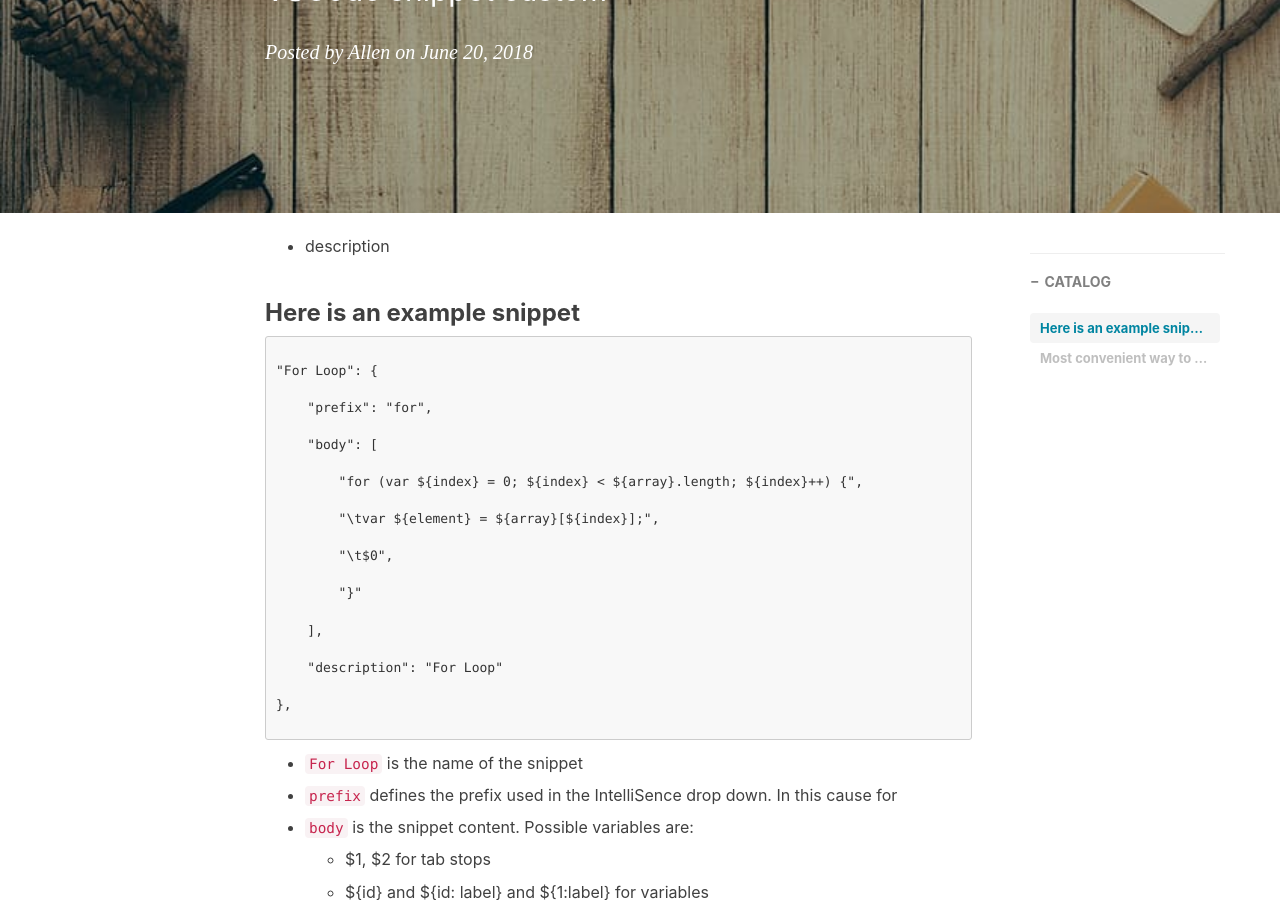
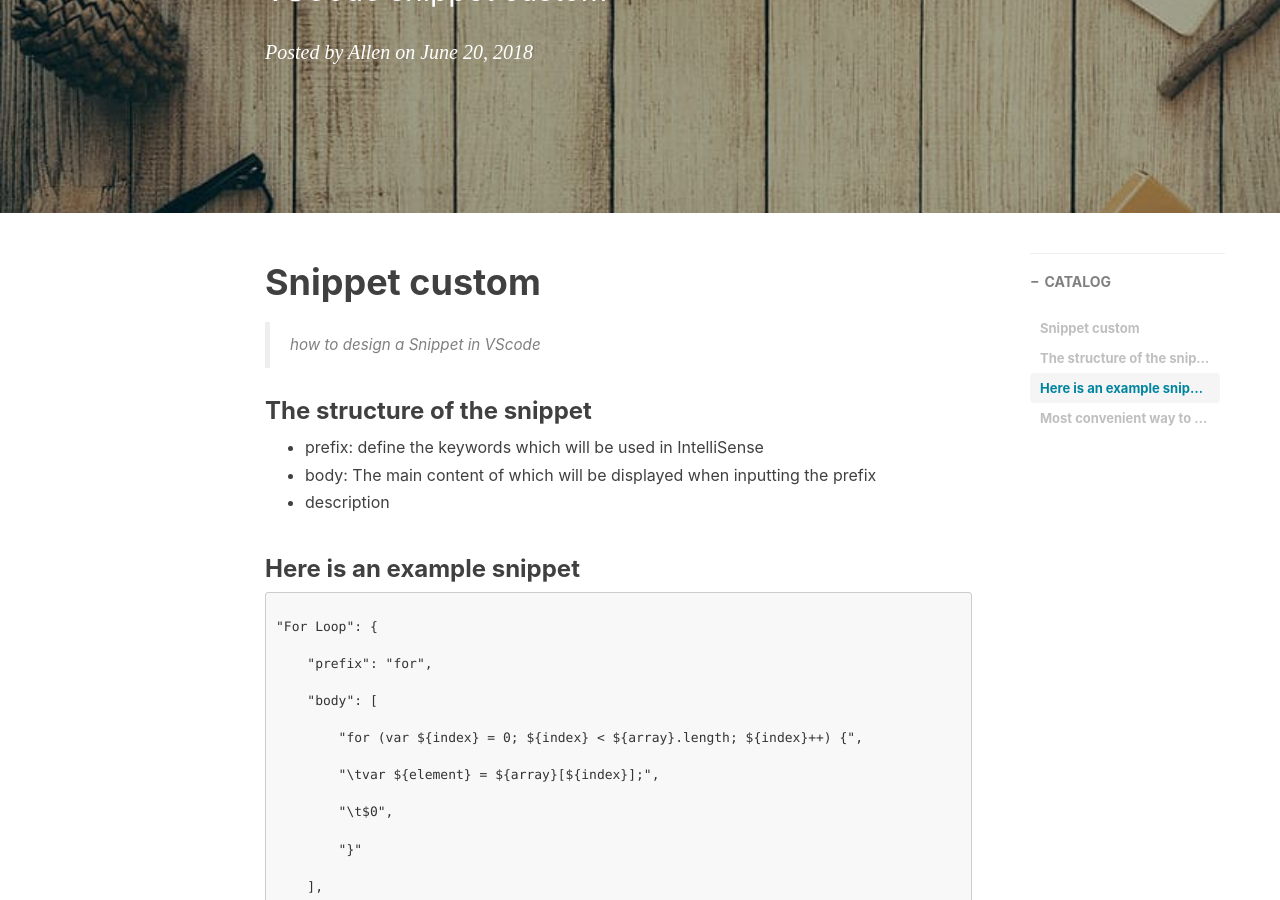
Before and after one commit to allen391/allen-blog, a Jekyll site: the page built from _posts/2018-06-20-vscode-snippet-custom.md, in a window 1280 px wide and 900 px high, scrolled down 310 px. Built offline with Jekyll 4.4.1, drawn with Linux system fonts in a browser that asks for light colours; nearby versions of some CDN libraries; comment, search, counter and statistics services are not loaded.

Commit message:
Update 2018-06-20-vscode-snippet-custom.md

```diff
--- a/_posts/2018-06-20-vscode-snippet-custom.md
+++ b/_posts/2018-06-20-vscode-snippet-custom.md
@@ -10,6 +10,14 @@ tags:
     - Snippet
 ---
 
+# Snippet custom
+
+>  how to design a Snippet  in VScode
+
+
+### The structure of the snippet
+- prefix: define the keywords which will be used in IntelliSense
+- body: The main content of which will be displayed when inputting the prefix
 - description
 
 
```
